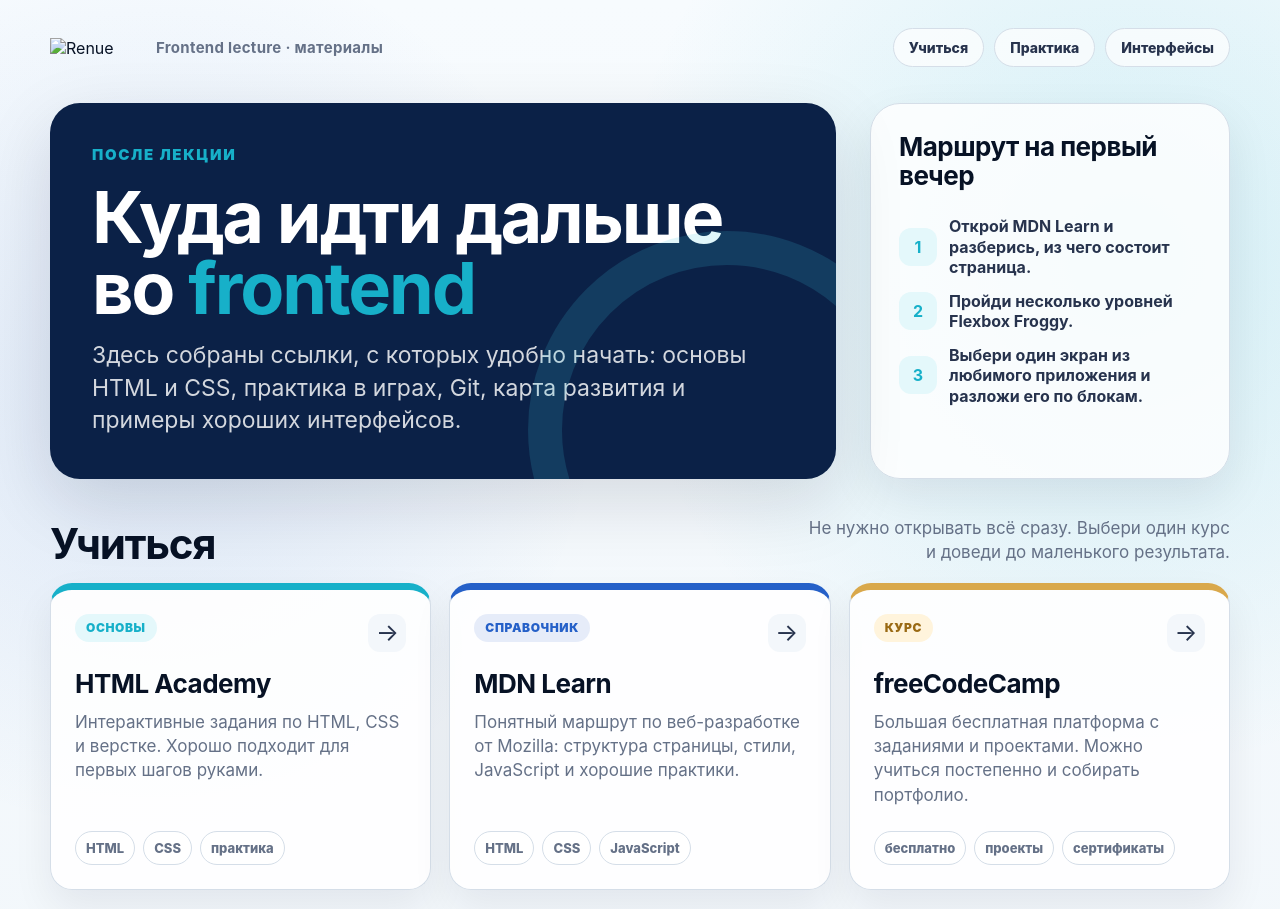
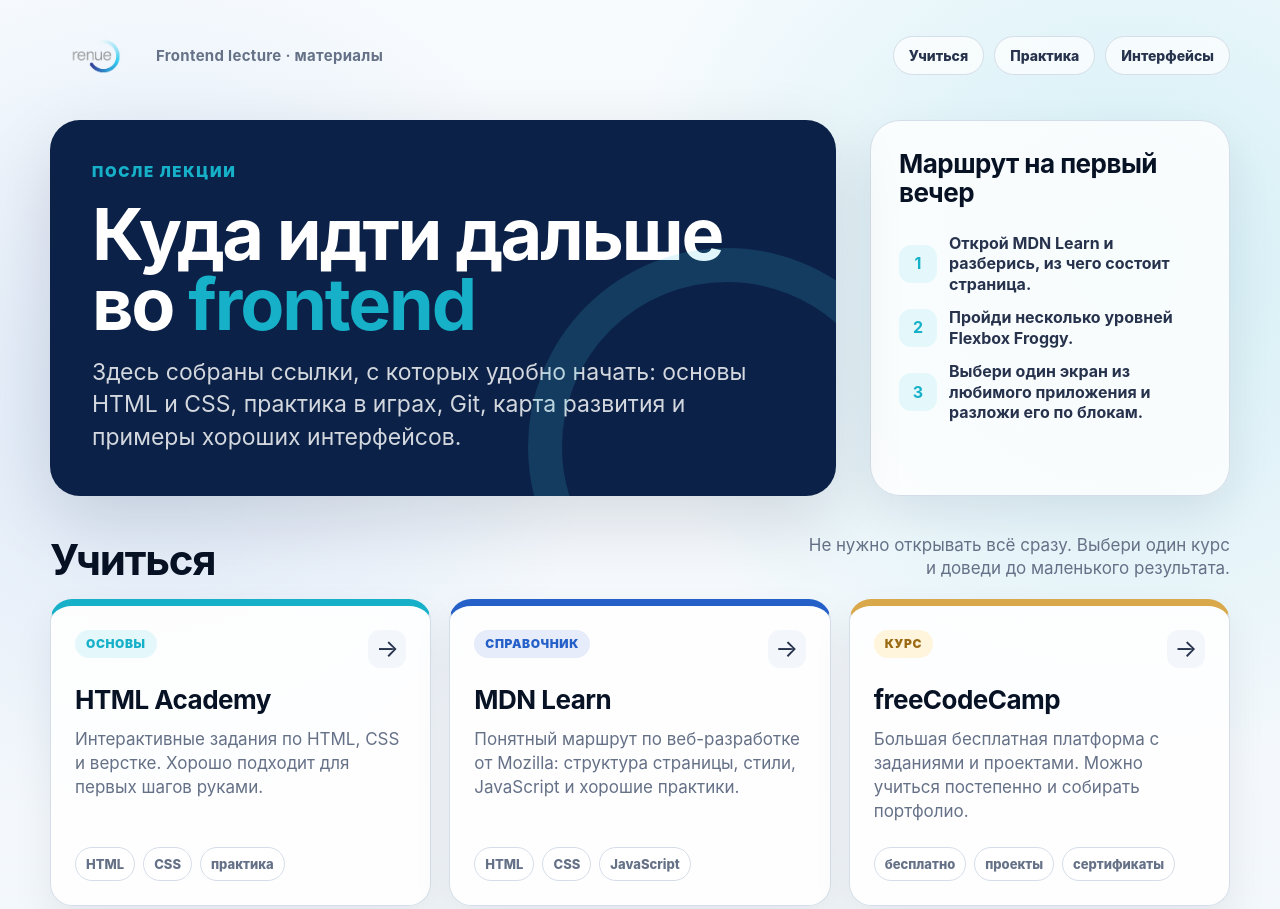
Before and after one commit to BotEvgen/FrontendLecture, a plain HTML site: page index.html in a window 1280 px wide. Shown: the top 909 px of the page. Drawn offline with Linux system fonts and the light colour scheme.

Commit message:
Update index.html

```diff
--- a/index.html
+++ b/index.html
@@ -13,7 +13,7 @@
   <meta name="twitter:card" content="summary">
   <meta name="twitter:title" content="Frontend Lecture">
   <meta name="twitter:description" content="Материалы после лекции по frontend: курсы, практика, roadmap и разбор интерфейсов.">
-  <link rel="icon" href="tech/favicon.svg" type="image/svg+xml">
+  <link rel="icon" href="favicon.svg" type="image/svg+xml">
   <style>
     :root {
       --navy-950: #071735;
@@ -507,7 +507,7 @@
   <div class="page">
     <header class="topbar">
       <a class="brand" href="#top" aria-label="В начало страницы">
-        <img src="tech/Renue_Logotype_RGB-01.png" alt="Renue">
+        <img src="Renue_Logotype_RGB-01.png" alt="Renue">
         <span>Frontend lecture · материалы</span>
       </a>
 
```
